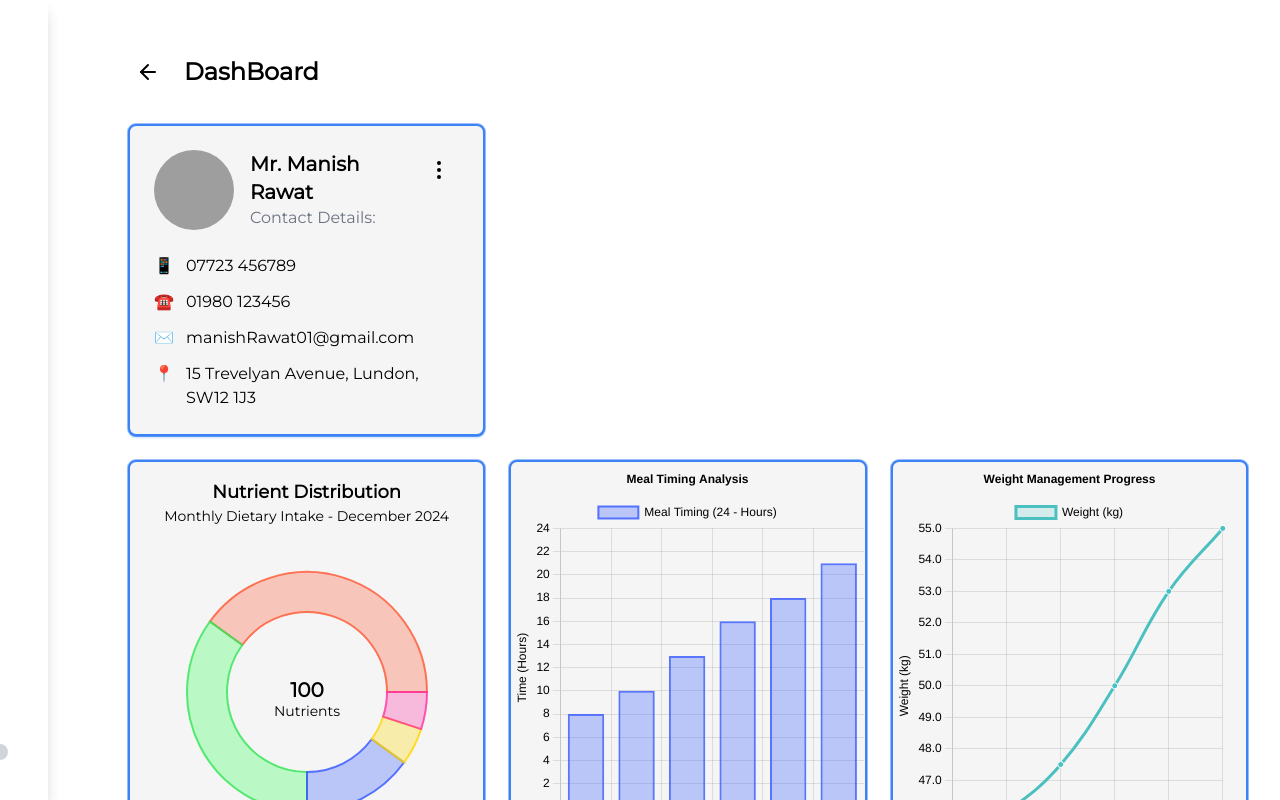
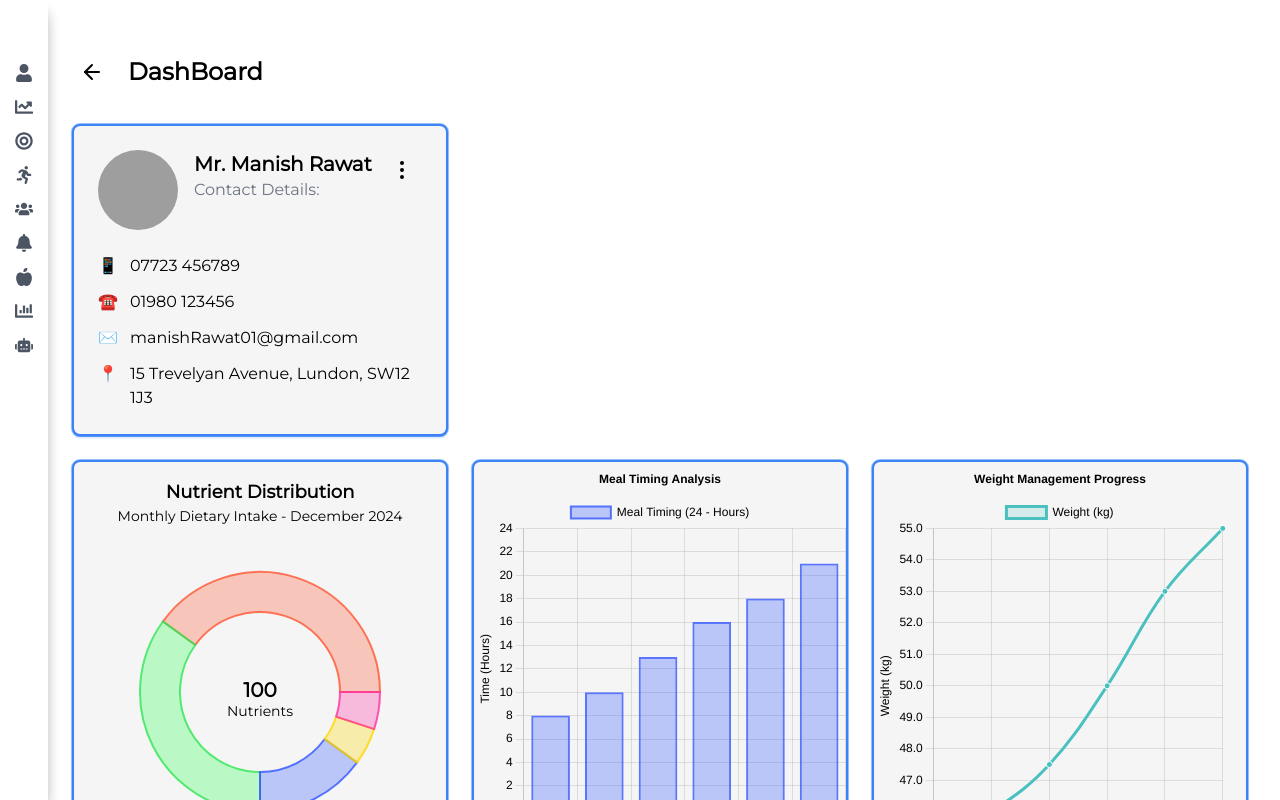
Before and after one commit to vishalbarai007/SPIT-FrontendOdyssey, a React (Vite) app in the folder Frontend/: page /home in a window 1280 px wide. Shown: the top 800 px of the page. Built offline with nearby package versions, Linux system fonts and the light colour scheme; grey boxes are pictures that could not be loaded.

Commit message:
Sidebar done

```diff
--- a/Frontend/src/components/AceternityComponents/main/SideBar.jsx
+++ b/Frontend/src/components/AceternityComponents/main/SideBar.jsx
@@ -32,7 +32,6 @@ const SidebarDemo = () => {
     { id: "/dashboard", icon: FaChartLine, label: "Dashboard" },
     { id: "/goals", icon: FaBullseye, label: "Health Goals" },
     { id: "/activity", icon: FaRunning, label: "Activity Summary" },
-    { id: "/recommendations", icon: FaLightbulb, label: "Recommendations" },
     { id: "/community", icon: FaUsers, label: "Community" },
     { id: "/reminders", icon: FaBell, label: "Reminders" },
     { id: "/nutrition", icon: FaAppleAlt, label: "Diet & Nutrition" },
@@ -54,16 +53,18 @@ const SidebarDemo = () => {
           ) : (
             <FaSun className={`${isDark ? 'text-gray-300' : 'text-gray-600'}`} />
           )}
-          <span className={`${!isDark && 'group-hover:opacity-100'} ${isDark && 'group-hover:opacity-100'} opacity-0 transition-opacity duration-300 ${isDark ? 'text-gray-300' : 'text-gray-600'}`}>
+          <span className="opacity-0 group-hover:opacity-100 transition-opacity duration-300 ${isDark ? 'text-gray-300' : 'text-gray-600'}">
             {isDark ? 'Dark Mode' : 'Light Mode'}
           </span>
         </div>
+        <div className="opacity-0 group-hover:opacity-100 transition-opacity duration-300">
           <div className={`w-8 h-4 flex items-center ${isDark ? 'bg-gray-600' : 'bg-gray-300'} rounded-full p-1 duration-300 ease-in-out`}>
             <div
               className={`${isDark ? 'bg-gray-300' : 'bg-white'} w-3 h-3 rounded-full shadow-md transform duration-300 ease-in-out ${
                 isDark ? "translate-x-4" : "translate-x-0"
               }`}
             />
+          </div>
         </div>
       </button>
     </div>
@@ -84,12 +85,17 @@ const SidebarDemo = () => {
       <div className="hidden lg:block fixed inset-y-0 left-0 w-16 z-40 bg-transparent group hover:w-64 transition-all duration-300">
         {/* Sidebar */}
         <div className={`fixed inset-y-0 left-0 w-64 ${isDark ? 'bg-gray-900' : 'bg-white'} shadow-lg transition-transform duration-300 ease-in-out transform -translate-x-52 group-hover:translate-x-0`}>
-          <div className="p-6">
+          {/* Hamburger Icon for Non-hover State */}
+          <div className="p-4 group-hover:opacity-0 transition-opacity duration-300">
+            <FaBars className={`text-xl ${isDark ? 'text-gray-300' : 'text-gray-600'}`} />
+          </div>
+
+          <div className="p-6 opacity-0 group-hover:opacity-100 transition-opacity duration-300">
             <div className="flex items-center space-x-3 mb-8">
               <div className={`w-10 h-10 ${isDark ? 'bg-blue-900' : 'bg-blue-100'} rounded-full flex items-center justify-center`}>
                 <FaUser className={`${isDark ? 'text-blue-400' : 'text-blue-600'}`} />
               </div>
-              <div className="opacity-0 group-hover:opacity-100 transition-opacity duration-300">
+              <div>
                 <h3 className={`font-semibold ${isDark ? 'text-gray-100' : 'text-gray-900'}`}>{userData.name}</h3>
                 <p className={`text-sm ${isDark ? 'text-gray-400' : 'text-gray-500'}`}>{userData.category}</p>
               </div>
@@ -115,6 +121,17 @@ const SidebarDemo = () => {
             </nav>
           </div>
           <ThemeToggle />
+        </div>
+
+        {/* Icon-only Sidebar for Non-hover State */}
+        <div className={`fixed inset-y-0 left-0 w-12 ${isDark ? 'bg-gray-900' : 'bg-white'} shadow-lg group-hover:opacity-0 transition-opacity duration-300`}>
+          <nav className="pt-16 space-y-4">
+            {menuItems.map((item) => (
+              <div key={item.id} className="flex justify-center">
+                <item.icon className={`text-lg ${isDark ? 'text-gray-300' : 'text-gray-600'}`} />
+              </div>
+            ))}
+          </nav>
         </div>
       </div>
 
--- a/Frontend/src/pages/DashBoard.tsx
+++ b/Frontend/src/pages/DashBoard.tsx
@@ -15,7 +15,7 @@ const DashBoard = () => {
   const textColorClass = contextTheme?.theme === 'light' ? 'text-black' : 'text-white';
 
   return (
-    <div className={`flex-1 p-4 sm:p-6 lg:p-8 ml-0 sm:ml-24 ${contextTheme?.theme==='dark'?'bg-black':'bg-white'}`}>
+    <div className={`flex-1 p-4 sm:p-6 lg:p-8 ml-0 sm:ml-10 ${contextTheme?.theme==='dark'?'bg-black':'bg-white'}`}>
       <SidebarDemo />
       {/* Header */}
       <div className='flex items-center gap-4 mb-6 sm:mb-8'>
```
Lines whose indentation alone changed are shown as unchanged.
